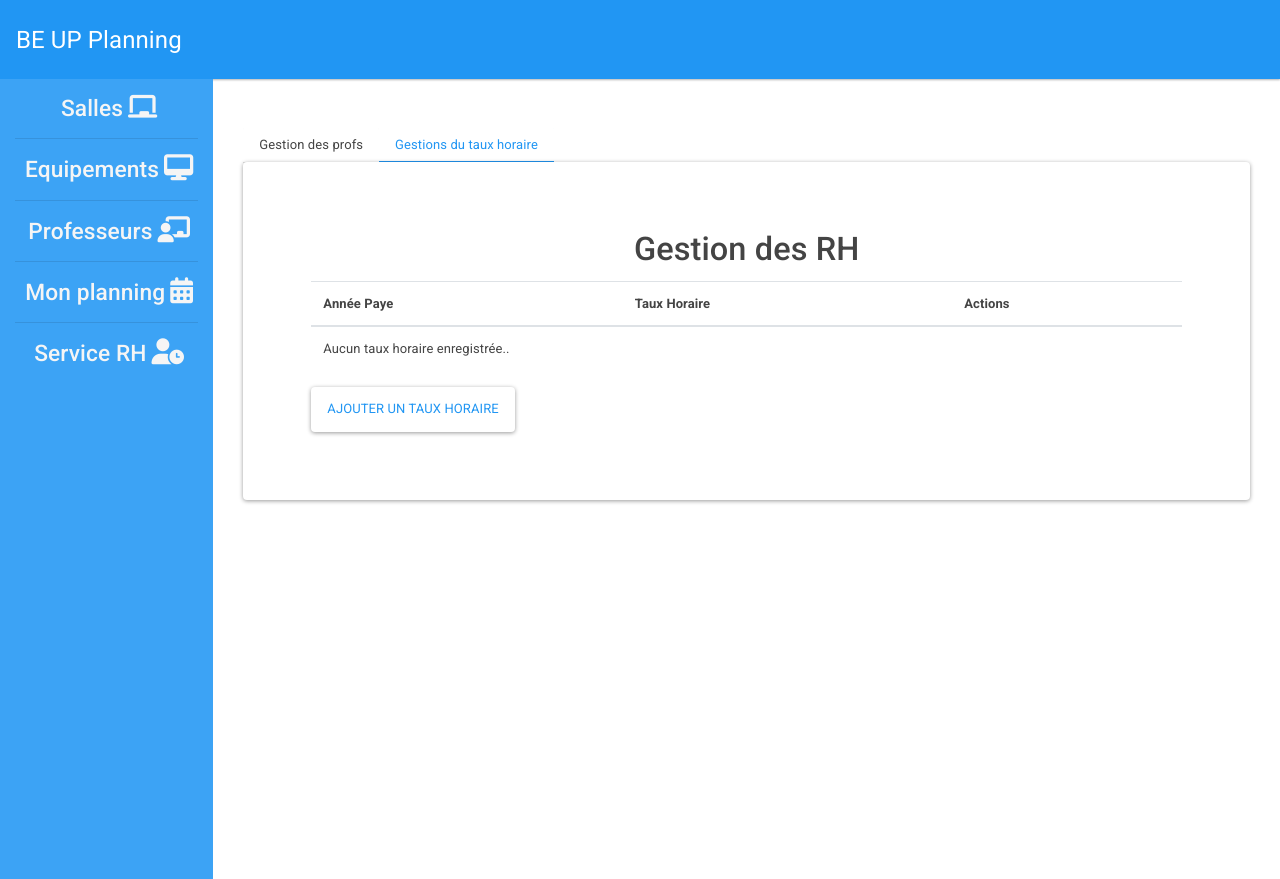
After one commit to AxelUrbain/UP_BE_EDT, a Symfony app: template templates/rh/index.html.twig in a window 1280 px wide, after a click on "Gestions du taux horaire". The commit adds this page. Run offline with Twig, Linux system fonts and the light colour scheme; the template is opened without the code that fills it, so the values that code supplies are empty; form fields are guessed from the names that the template uses; some libraries are stand-ins or nearby versions.

Commit message:
début RH

```diff
--- a/src/Entity/HeuresSup.php
+++ b/src/Entity/HeuresSup.php
@@ -25,6 +25,12 @@ class HeuresSup
      * @ORM\Column(type="float", nullable=true)
      */
     private $tauxHoraire;
+
+    public function __construct()
+    {
+        $date = new \DateTime();
+        $this->setAnneePaye((int) $date->format('Y'));
+    }
 
     public function getId(): ?int
     {
--- a/templates/administration/left-menu.html.twig
+++ b/templates/administration/left-menu.html.twig
@@ -6,4 +6,6 @@
     <a href="{{ path('professeur_index') }}"><h3 class="menu-link">Professeurs</h3><i class="fa fa-chalkboard-teacher fa-2x"></i></a>
     <hr>
     <a href="{{ path('afficher_planning') }}"><h3 class="menu-link">Mon planning</h3><i class="fa fa-calendar fa-2x"></i></a>
+    <hr>
+    <a href="{{ path('rh_index') }}"><h3 class="menu-link">Service RH</h3><i class="fas fa-user-clock fa-2x"></i></a>
 </div>
--- /dev/null
+++ b/templates/rh/_delete_form_heuresSup.html.twig
@@ -0,0 +1,5 @@
+<form method="post" action="{{ path('rh_delete', {'id': heureSup.id}) }}" onsubmit="return confirm('Are you sure you want to delete this item?');">
+    <input type="hidden" name="_method" value="DELETE">
+    <input type="hidden" name="_token" value="{{ csrf_token('delete' ~ heureSup.id) }}">
+    <button class="btn">Delete</button>
+</form>
--- /dev/null
+++ b/templates/rh/_form_heuresSup.html.twig
@@ -0,0 +1,21 @@
+<div class="modal fade" id="newModal" tabindex="-1" role="dialog" aria-hidden="true">
+    <div class="modal-dialog" role="document">
+        <div class="modal-content">
+            <div class="modal-header">
+                <h5 class="modal-title">Ajouter un taux horaire</h5>
+                <button type="button" class="close" data-dismiss="modal" aria-label="Close">
+                    <span aria-hidden="true">&times;</span>
+                </button>
+            </div>
+            <div class="modal-body">
+                {{ form_start(form) }}
+                <div class="container">
+                    {{ form_row(form.anneePaye , {'label':'Année'}) }}
+                    {{ form_row(form.tauxHoraire, {'label':'Taux horaire'}) }}
+                </div>
+                <button class="btn btn-outline-primary">Ajouter</button>
+                {{ form_end(form) }}
+            </div>
+        </div>
+    </div>
+</div>
--- /dev/null
+++ b/templates/rh/index.html.twig
@@ -0,0 +1,62 @@
+{% extends 'base.html.twig' %}
+
+{% block body %}
+    <div class="container my-5">
+        <div class="row">
+            <div class="col-12">
+                <ul class="nav nav-tabs" id="myTab" role="tablist">
+                    <li class="nav-item">
+                        <a class="nav-link active" id="home-tab" data-toggle="tab" href="#profs" role="tab" aria-controls="home" aria-selected="true">Gestion des profs</a>
+                    </li>
+                    <li class="nav-item">
+                        <a class="nav-link" id="profile-tab" data-toggle="tab" href="#taux" role="tab" aria-controls="profile" aria-selected="false">Gestions du taux horaire</a>
+                    </li>
+                </ul>
+                <div class="card p-5">
+                    <div class="card-body">
+                        <h1 class="card-title text-center">Gestion des RH</h1>
+                        <div class="tab-content" id="myTabContent">
+                            <div class="tab-pane fade show active" id="profs" role="tabpanel" aria-labelledby="home-tab">
+
+                            </div>
+                            <div class="tab-pane fade" id="taux" role="tabpanel" aria-labelledby="profile-tab">
+                                <table class="table table-hover">
+                                    <thead>
+                                    <tr>
+                                        <th>Année Paye</th>
+                                        <th>Taux Horaire</th>
+                                        <th>Actions</th>
+                                    </tr>
+                                    </thead>
+                                    <tbody>
+                                    {% for heureSup in heuresSup %}
+                                        <tr>
+                                            <td>{{ heureSup.anneePaye }}</td>
+                                            <td>{{ heureSup.tauxHoraire }}</td>
+                                            <td>
+                                                <a class="btn btn-primary" href="{{ path('rh_edit_heure_sup', {'id': heureSup.id}) }}">Modifier</a>
+                                                <form style="display: inline-block" method="post" action="{{ path('rh_delete_heure_sup', {'id': heureSup.id}) }}" onsubmit="return confirm('Êtes-vous sûr de vouloir supprimer cet élément ?');">
+                                                    <input type="hidden" name="_method" value="DELETE">
+                                                    <input type="hidden" name="_token" value="{{ csrf_token('delete' ~ heureSup.id) }}">
+                                                    <button class="btn btn-danger">Supprimer</button>
+                                                </form>
+                                            </td>
+                                        </tr>
+                                    {% else %}
+                                        <tr>
+                                            <td colspan="4">Aucun taux horaire enregistrée..</td>
+                                        </tr>
+                                    {% endfor %}
+                                    </tbody>
+                                </table>
+                                <button class="btn btn-outline-primary" data-toggle="modal" data-target="#newModal">Ajouter un taux horaire</button>
+                                {{ include('rh/_form_heuresSup.html.twig') }}
+                            </div>
+                        </div>
+
+                    </div>
+                </div>
+            </div>
+        </div>
+    </div>
+{% endblock %}
```
Also changed, not shown: src/Controller/RHController.php (added, +75 -0 lines), src/Form/HeuresSupType.php (added, +33 -0 lines), templates/rh/_edit_form_heuresSup.html.twig (added, +12 -0 lines), templates/rh/edit_heuresSup.html.twig (added, +18 -0 lines), 1 other file.
